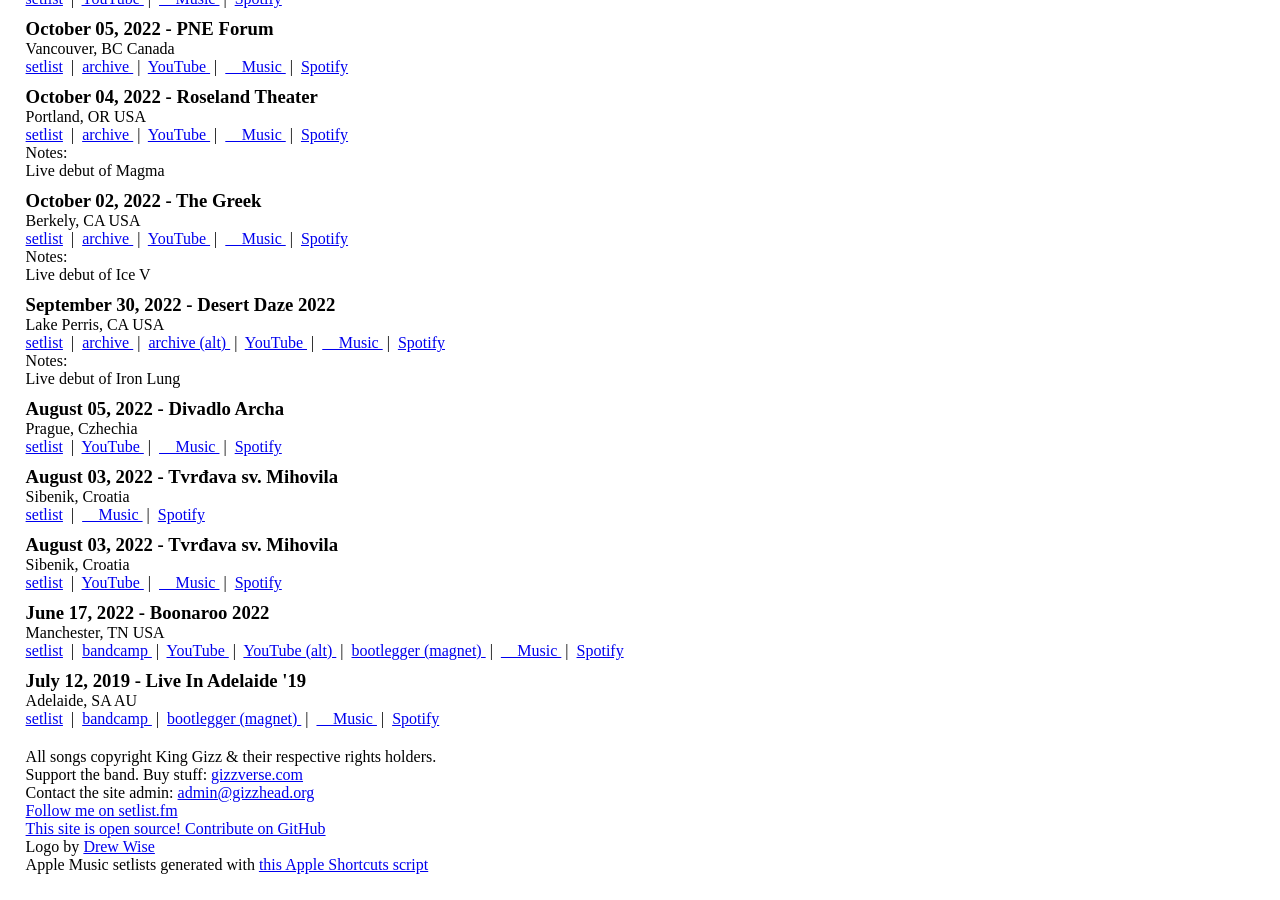
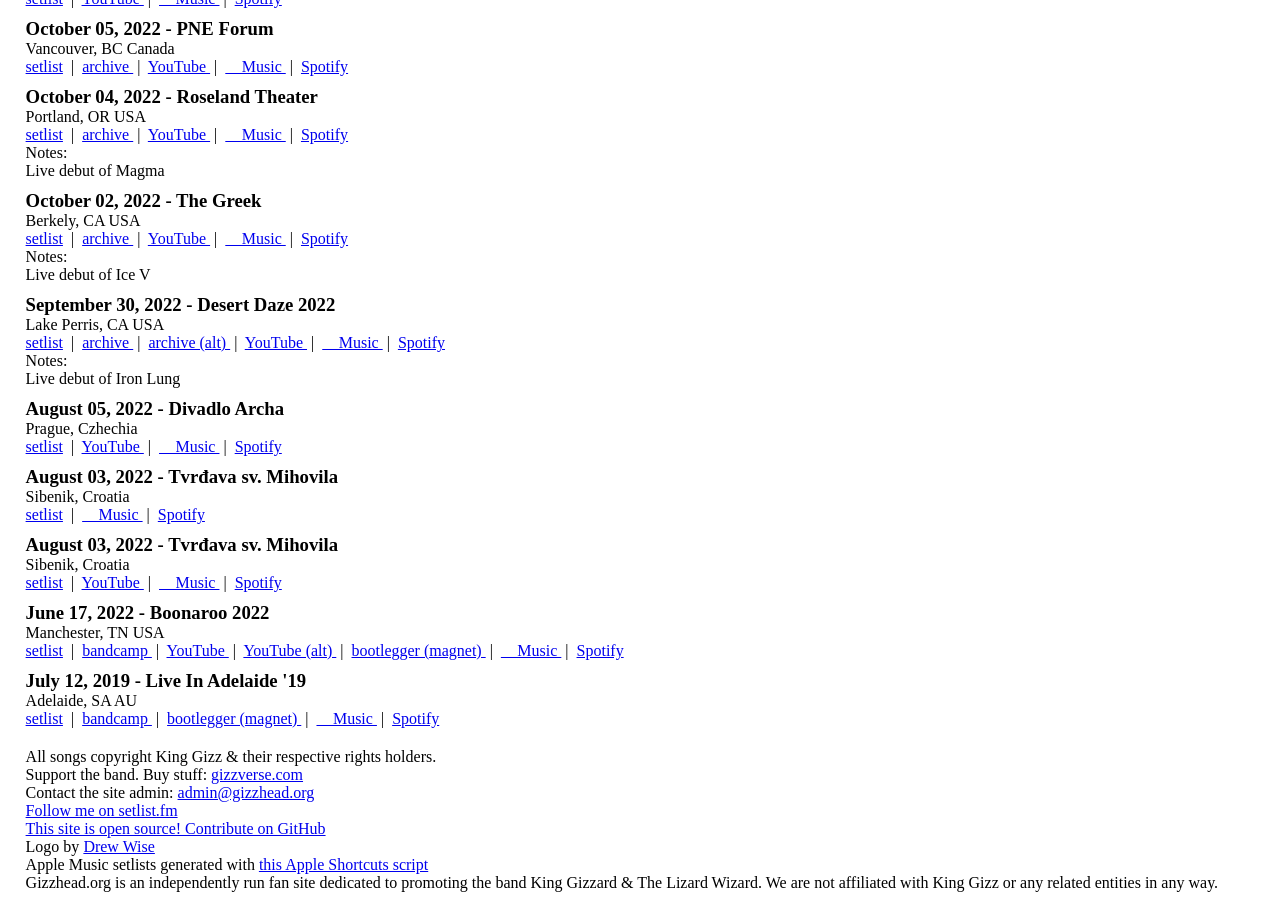
Before and after one commit to catskull/gizzhead.org, a Jekyll site: the page built from index.md, in a window 1280 px wide and 900 px high, scrolled down 1941 px. Built offline with Jekyll 4.4.1, drawn with Linux system fonts in a browser that asks for light colours.

Commit message:
Add disclaimer

```diff
--- a/_layouts/default.html
+++ b/_layouts/default.html
@@ -115,6 +115,8 @@
       Logo by <a target="_blank" href="https://www.instagram.com/dreweyes">Drew Wise</a>
       <br>
       Apple Music setlists generated with <a href="https://www.icloud.com/shortcuts/de1543ee5b934940bef5dff874715be5">this Apple Shortcuts script</a>
+      <br>
+      Gizzhead.org is an independently run fan site dedicated to promoting the band King Gizzard & The Lizard Wizard. We are not affiliated with King Gizz or any related entities in any way.
     </footer>
   </body>
 </html>
```
